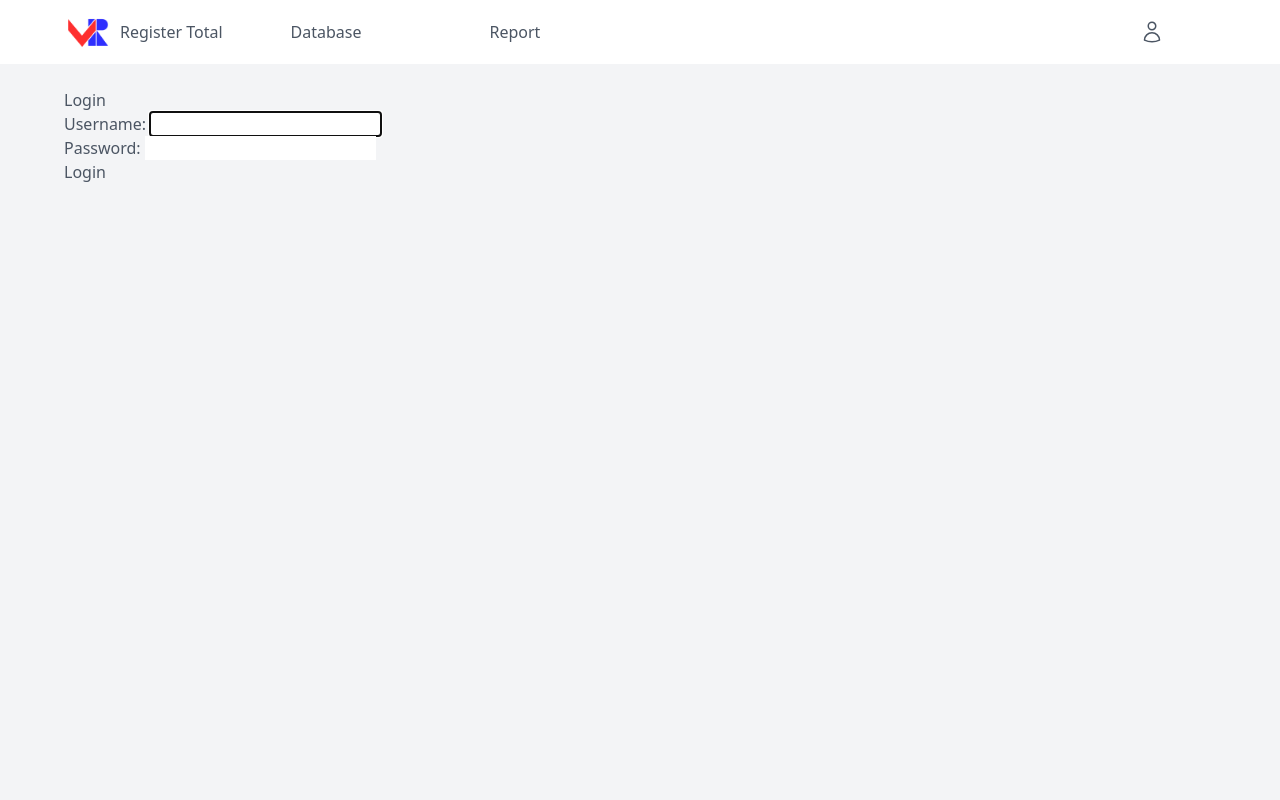
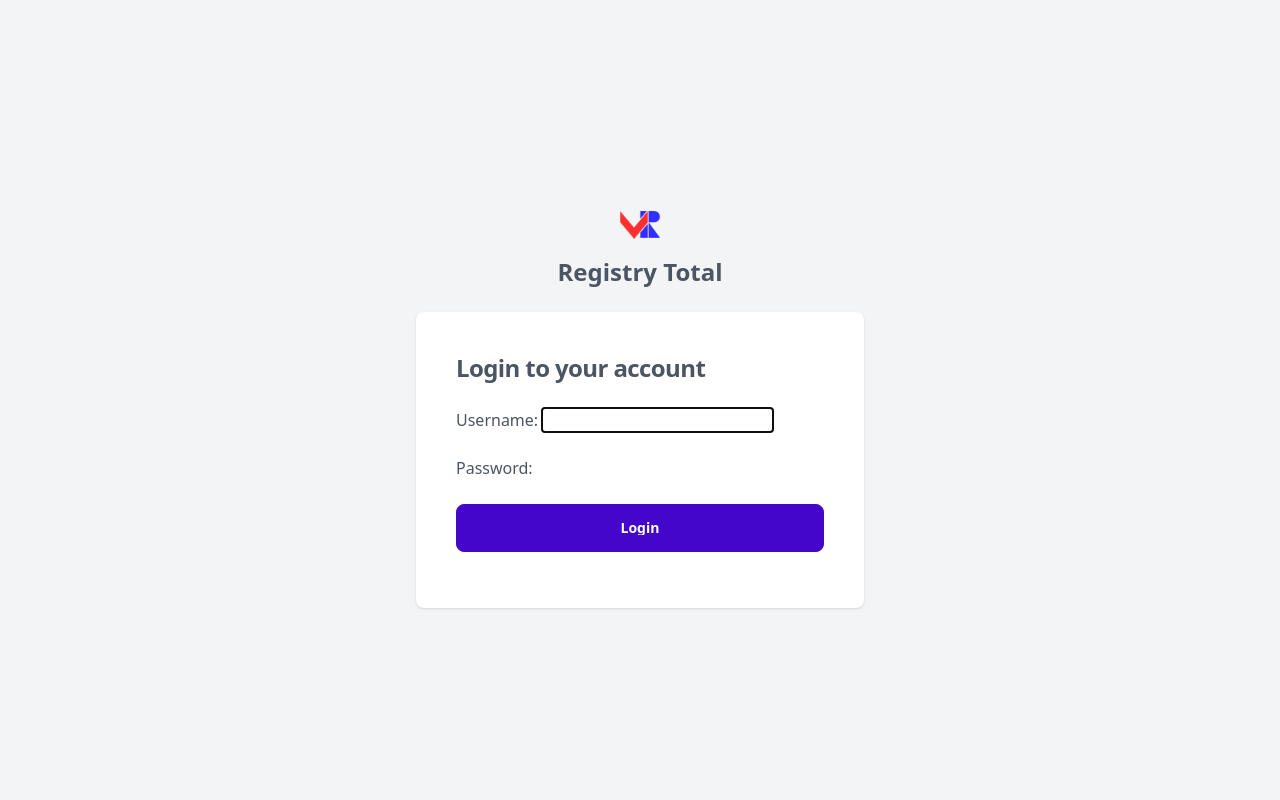
Before and after one commit to 21020673/djangoProject, a Django app: page /login/ in a window 1280 px wide. Run offline with Django 3.2, Linux system fonts and the light colour scheme; some libraries are stand-ins or nearby versions.

Commit message:
new login page

```diff
--- a/templates/database.html
+++ b/templates/database.html
@@ -4,11 +4,12 @@
 
 {% block title %}Database{% endblock %}
 {% block content %}
+    <div class="py-6"> <!-- wrapper -->
         <div class="flex justify-between items-baseline">
             <form method="get">
                 <div class="form-control">
                     <div class="input-group">
-                    <input name="search" type="text" placeholder="Search…" class="input input-bordered"/>
+                        <input name="search" type="text" placeholder="Search…" class="input input-bordered w-96 pt-3"/>
                         <button class="btn btn-square">
                             <svg xmlns="http://www.w3.org/2000/svg" class="h-6 w-6" fill="none" viewBox="0 0 24 24"
                                  stroke="currentColor">
@@ -158,4 +159,5 @@
                 {% endif %}
             </div>
         </div>
+    </div>
 {% endblock %}
--- a/templates/index.html
+++ b/templates/index.html
@@ -3,6 +3,7 @@
 {% block title %}Index{% endblock %}
 
 {% block content %}
+    <div class="py-6"> <!-- wrapper -->
 
         <h2>Hello, {{ user.username|default:'Guest' }}!</h2>
 
@@ -37,4 +38,5 @@
                 options: {}
             });
         </script>
+    </div>
 {% endblock %}
--- a/templates/layout.html
+++ b/templates/layout.html
@@ -11,6 +11,7 @@
 </head>
 <body class="text-gray-600 bg-gray-100">
 <div> <!-- content wrapper -->
+    {% if user.is_authenticated %}
         <div>
             <div class="navbar bg-base-100 max-h-16">
                 <a class="pl-12" href="{% url 'home' %}">
@@ -30,26 +31,28 @@
                 </div>
                 <!-- profile btn -->
                 <div class="flex-none navbar-end">
-                <div class="dropdown dropdown-end px-16">
+                    <div class="dropdown px-10">
                         <label tabindex="0" class="btn btn-ghost btn-circle">
                             <svg xmlns="http://www.w3.org/2000/svg" fill="none" viewBox="0 0 24 24" stroke-width="1.5"
                                  stroke="currentColor" class="w-6 h-6">
                                 <path stroke-linecap="round" stroke-linejoin="round"
                                       d="M15.75 6a3.75 3.75 0 11-7.5 0 3.75 3.75 0 017.5 0zM4.501 20.118a7.5 7.5 0 0114.998 0A17.933 17.933 0 0112 21.75c-2.676 0-5.216-.584-7.499-1.632z"/>
                             </svg>
+
                         </label>
                         <ul tabindex="0"
-                        class="menu menu-compact dropdown-content mt-3 p-2 shadow bg-base-100 rounded-box w-fit">
-                        <li><span class="text-right">{{ user.username }}</span></li>
-                        <li><a href="{% url 'register' %}">Register New User</a></li>
+                            class="menu menu-compact dropdown-content mt-3 p-2 shadow bg-base-100 rounded-box w-44">
+                            <li><a href="{% url 'register' %}">Register User</a></li>
                             <li><a class="text-red-400" href="{% url 'logout' %}">Log out</a></li>
                         </ul>
                     </div>
                 </div>
+                <span class="text-right">{{ user.username }}</span>
             </div>
         </div> <!-- end nav -->
+    {% endif %}
 
-    <main class="px-16 py-6">
+    <main class="px-16">
         <header>
             {% block content %}
 
--- a/templates/login.html
+++ b/templates/login.html
@@ -1,13 +1,26 @@
 {% extends "layout.html" %}
+{% load static %}
 
 {% block title %}Login{% endblock %}
 
 {% block content %}
-    <h2>Login</h2>
+    <div class="flex flex-col items-center justify-center px-6 py-0 mx-auto md:h-screen"> <!-- wrapper -->
+        <img class="h-16" src="{% static "logo.png" %}">
+        <h1 class="mb-6 text-2xl font-semibold">Registry Total</h1>
 
-    <form class="center-block" method="post">
-        {% csrf_token %}
-        {{ form.as_p }}
-        <input type="submit" value="Login">
-    </form>
+        <!-- form wrapper -->
+        <div class="w-full bg-white rounded-lg shadow md:mt-0 sm:max-w-md p-10">
+            <h1 class="text-xl font-bold leading-tight tracking-tight md:text-2xl ">
+                  Login to your account
+              </h1>
+
+            <form class="space-y-4 md:space-y-6" method="post">
+                {% csrf_token %}
+                {{ form.as_p }}
+                <button class=" w-full h-fit btn btn-active btn-primary">
+                    <input type="submit" value="Login">
+                </button>
+            </form>
+        </div>
+    </div>
 {% endblock %}
```
Lines whose indentation alone changed are shown as unchanged.
